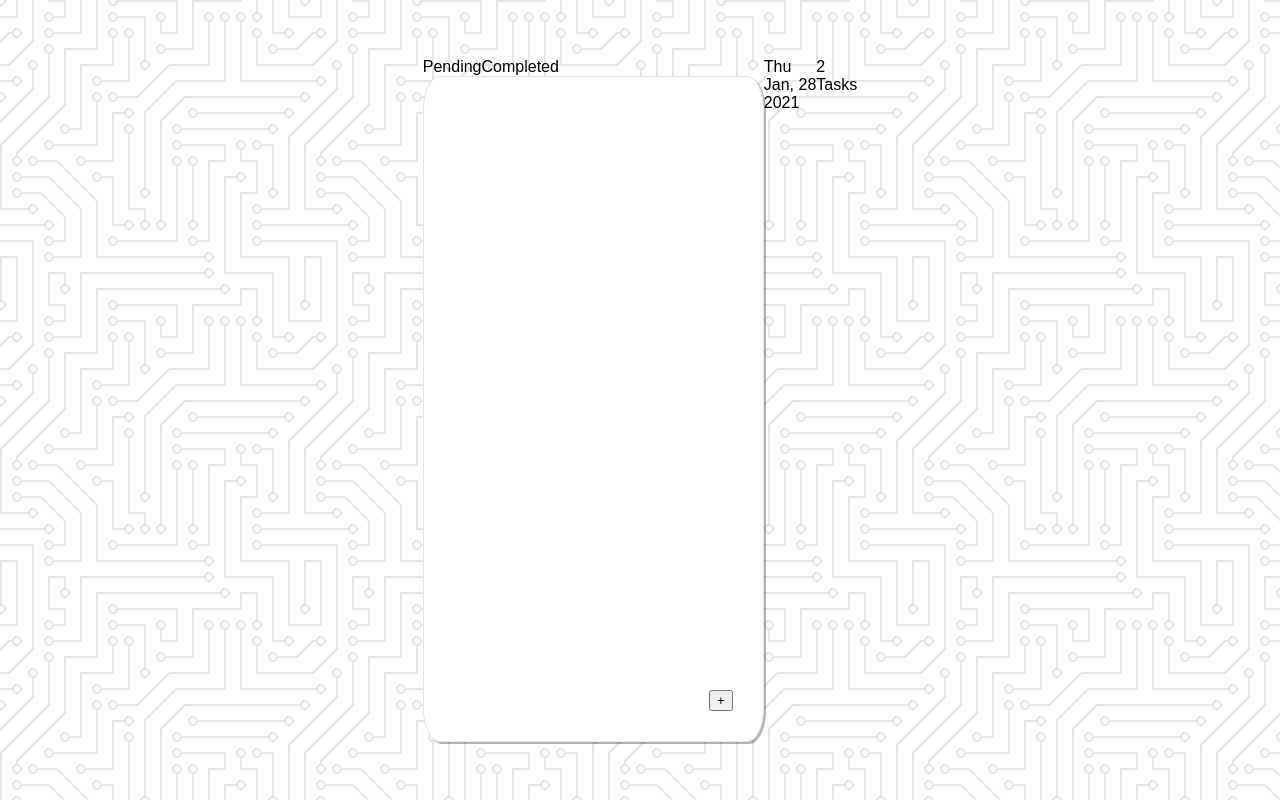
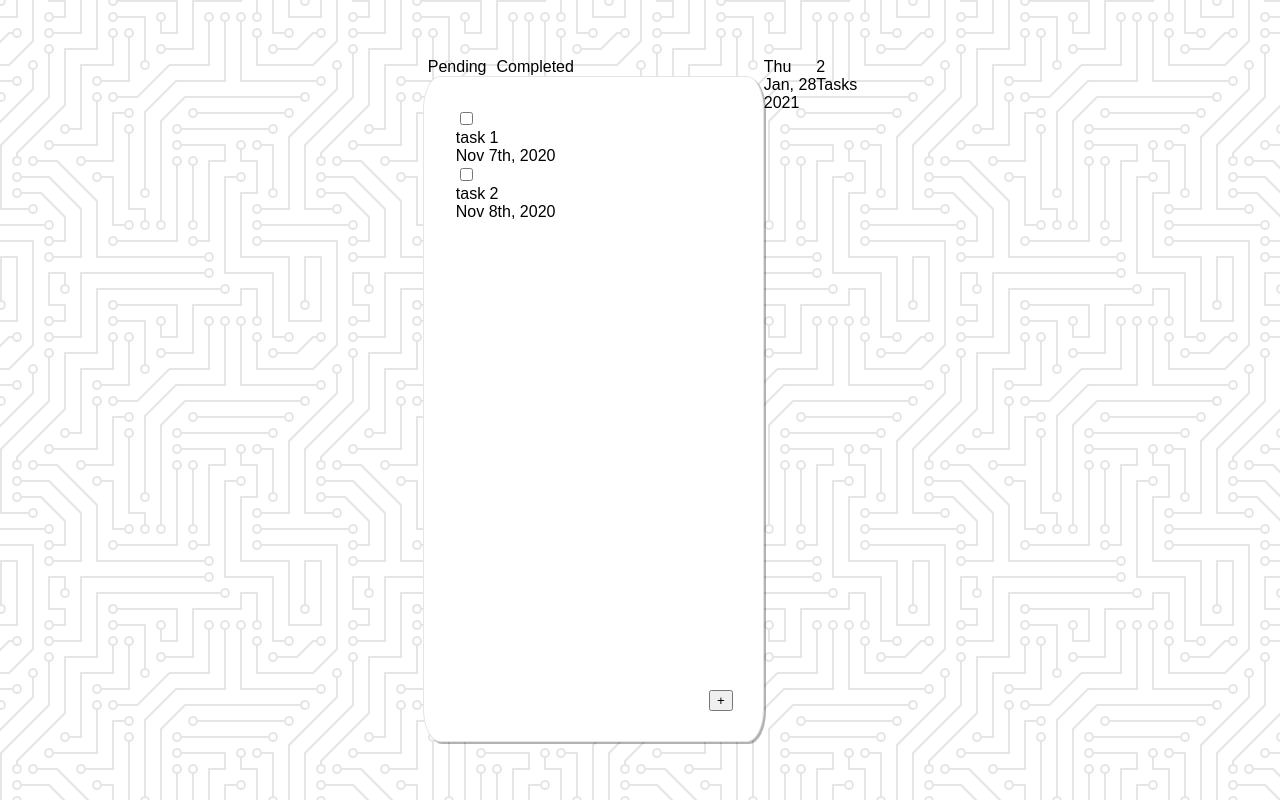
Before and after one commit to ryuuohlee/Creative-Softwares-Challenge, a React (Create React App) app in the folder to-do/: page / in a window 1280 px wide. Built offline with nearby package versions, Linux system fonts and the light colour scheme.

Commit message:
Feature: added filter view controls

```diff
--- a/to-do/src/container/App/App.js
+++ b/to-do/src/container/App/App.js
@@ -2,7 +2,7 @@ import React, { useState } from 'react';
 import CurrentDate from '../../components/CurrentDate/CurrentDate.js';
 import OpenTasks from '../../components/OpenTasks/OpenTasks.js';
 import TaskList from '../../components/TaskList/TaskList.js'
-import { AppStyle } from './AppStyles.js'
+import { AppStyle, Filter } from './AppStyles.js'
 
 
 const App = () => {
@@ -11,7 +11,7 @@ const App = () => {
   const [taskList, setTasks] = useState([{task:'task 1', priority:'Low', date:'Nov 7th, 2020', status: false}, {task:'task 2', priority:'Medium', date:'Nov 8th, 2020', status: false}, {task:'task 3', priority:'high', date:'Nov 9th, 2020', status: true}])
   const [view, setView] = useState('Pending');
   const openTasks = taskList.filter(task => !task.status).length;
-  const [listView, setListView] = useState([]);
+  const [listView, setListView] = useState(taskList.filter(task => task.status===false));
 
   const handleListView = (event) => {
     console.log(event);
@@ -25,11 +25,11 @@ const App = () => {
 
     return (
       <AppStyle className="App">
-        <div>
-          <span onClick={handleListView}>Pending</span><span onClick={handleListView}>Completed</span>
-        <div>
-          <TaskList tasks={listView} />
-        </div>
+        <div className="filterControl">
+          <Filter onClick={handleListView}>Pending</Filter><Filter onClick={handleListView}>Completed</Filter>
+          <div>
+            <TaskList tasks={listView} />
+          </div>
         </div>
         <div>
           <CurrentDate date={dateParse} />
--- a/to-do/src/container/App/AppStyles.js
+++ b/to-do/src/container/App/AppStyles.js
@@ -3,3 +3,7 @@ import styled from 'styled-components';
 export const AppStyle = styled.div`
   display: flex;
 `;
+
+export const Filter = styled.span`
+  margin: 5px;
+`
```
Also changed, not shown: 1 other file (tests, documents, lock files or other folders).
